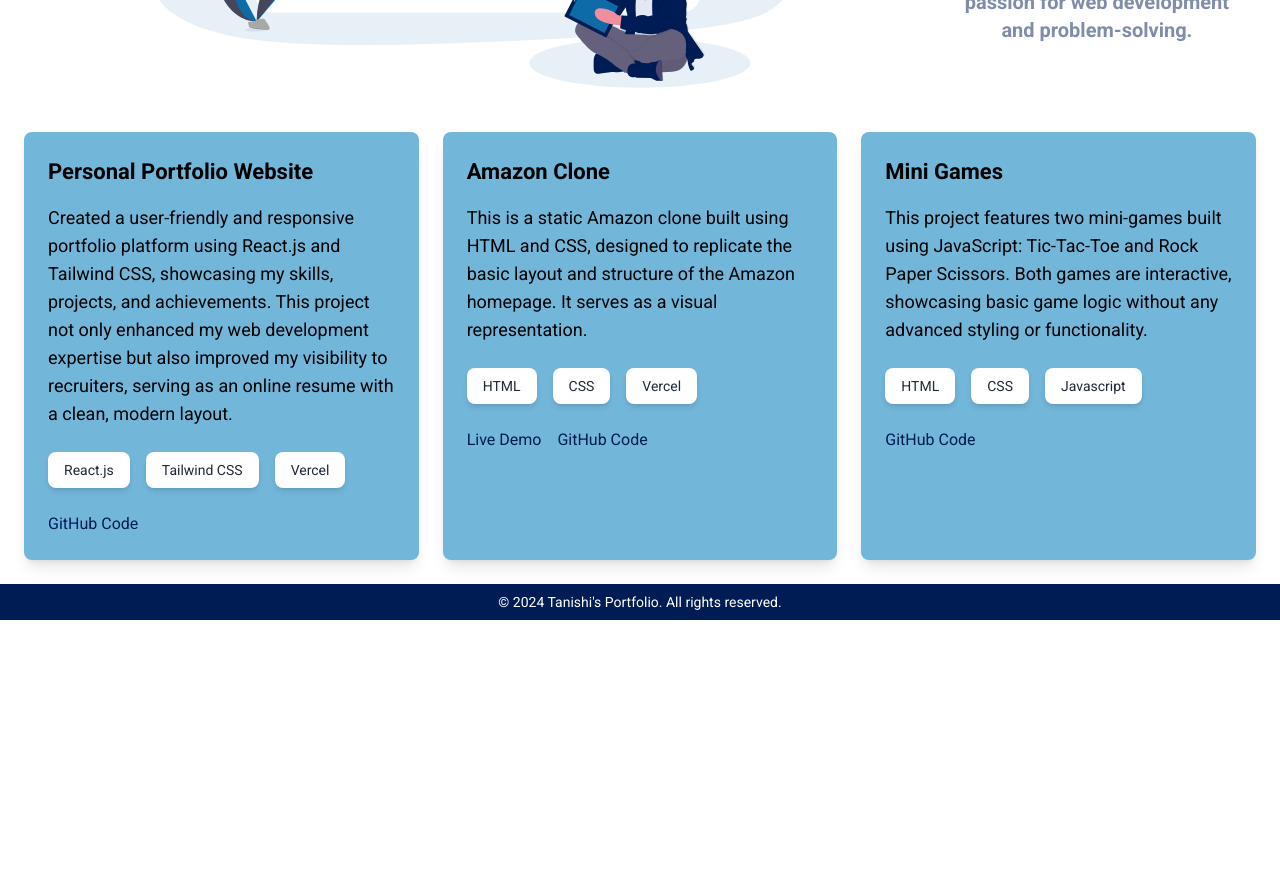
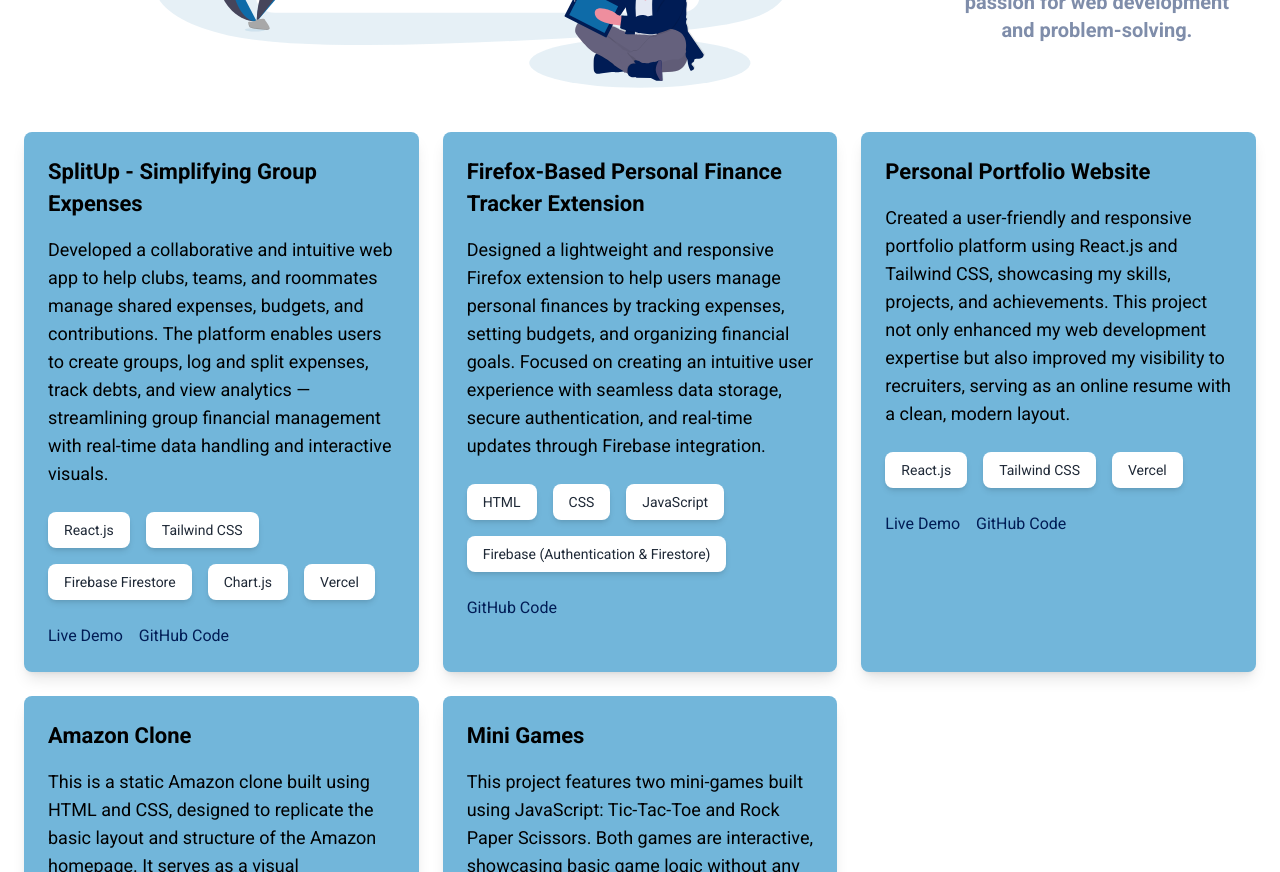
Before and after one commit to tanishirai/Portfolio, a React (Vite) app: page /projects in a window 1280 px wide. Shown: the part 500-1372 px from the top of the page. Before the commit the page ends 1120 px from the top, so only its background shows below. Built offline with nearby package versions, Linux system fonts and the light colour scheme.

Commit message:
Updated projects and resume

```diff
--- a/index.html
+++ b/index.html
@@ -7,7 +7,7 @@
   <!-- Add FontAwesome CDN -->
   <link rel="stylesheet" href="https://cdnjs.cloudflare.com/ajax/libs/font-awesome/6.0.0-beta3/css/all.min.css" />
 
-  <link rel="icon" type="image/png" href="/public/Images/Logo_2.png" />
+  <link rel="icon" type="image/png" href="/Images/Logo_2.png" />
   <meta name="viewport" content="width=device-width, initial-scale=1.0" />
   <title>Tanishi's Portfolio</title>
 </head>
--- a/src/assets/Pages/Project/ProjectBlocks.jsx
+++ b/src/assets/Pages/Project/ProjectBlocks.jsx
@@ -3,10 +3,26 @@ import './ProjectBlocks.css'
 const ProjectBlocks = () => {
   const projects = [
     {
+      title: 'SplitUp - Simplifying Group Expenses',
+      description: 'Developed a collaborative and intuitive web app to help clubs, teams, and roommates manage shared expenses, budgets, and contributions. The platform enables users to create groups, log and split expenses, track debts, and view analytics — streamlining group financial management with real-time data handling and interactive visuals.',
+      techStack: ['React.js', 'Tailwind CSS','Firebase Firestore','Chart.js', 'Vercel'],
+      bgColor: 'table',
+      LiveDemo: 'https://split-up-neon.vercel.app/',
+      GitHub: 'https://github.com/tanishirai/SplitUp',
+    },
+    {
+      title: 'Firefox-Based Personal Finance Tracker Extension',
+      description: 'Designed a lightweight and responsive Firefox extension to help users manage personal finances by tracking expenses, setting budgets, and organizing financial goals. Focused on creating an intuitive user experience with seamless data storage, secure authentication, and real-time updates through Firebase integration.',
+      techStack: ['HTML', 'CSS', 'JavaScript', 'Firebase (Authentication & Firestore)'],
+      bgColor: 'table',
+      GitHub: 'https://github.com/tanishirai/FinanceManager',
+    },
+    {
       title: 'Personal Portfolio Website',
       description: 'Created a user-friendly and responsive portfolio platform using React.js and Tailwind CSS, showcasing my skills, projects, and achievements. This project not only enhanced my web development expertise but also improved my visibility to recruiters, serving as an online resume with a clean, modern layout.',
       techStack: ['React.js', 'Tailwind CSS', 'Vercel'],
       bgColor: 'table',
+      LiveDemo: 'https://tanishiportfolio.vercel.app/',
       GitHub: 'https://github.com/tanishirai/Portfolio',
     },
     {
```
Also changed, not shown: 1 other file (tests, documents, lock files or other folders).
